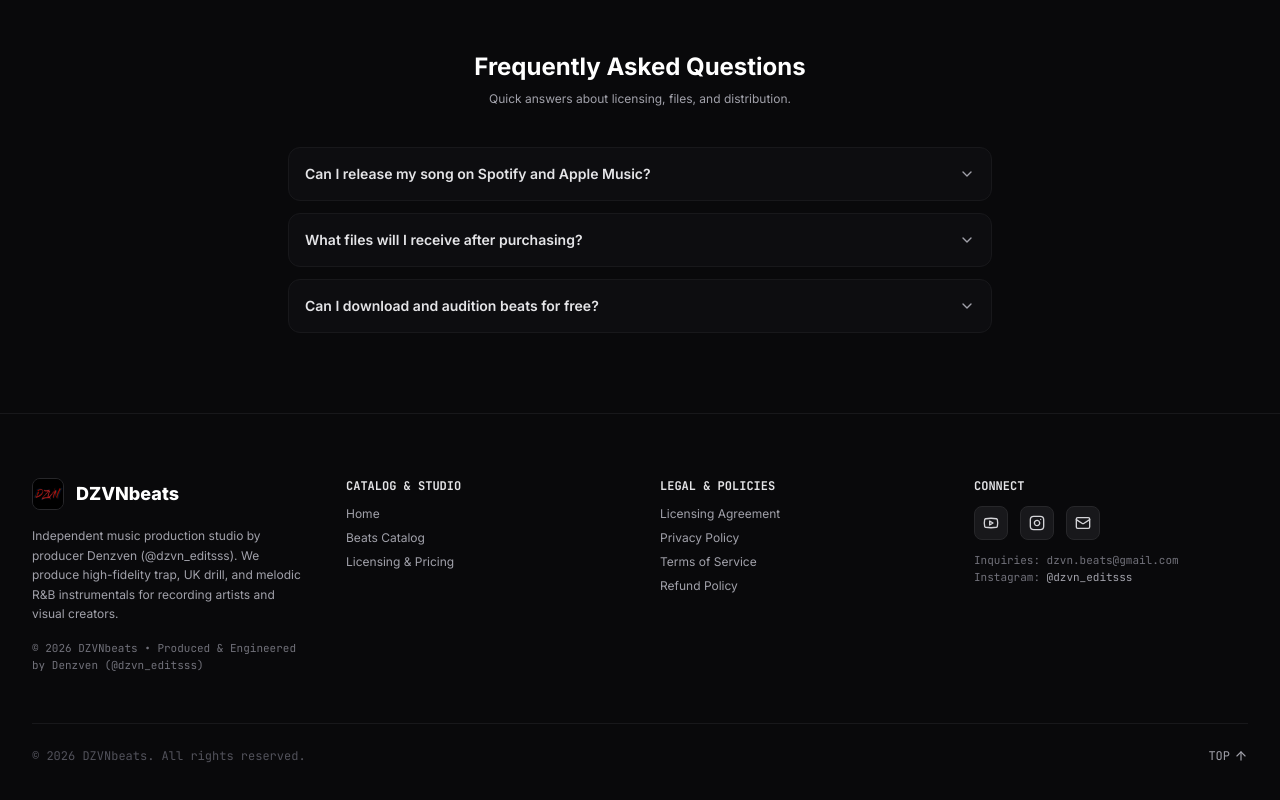
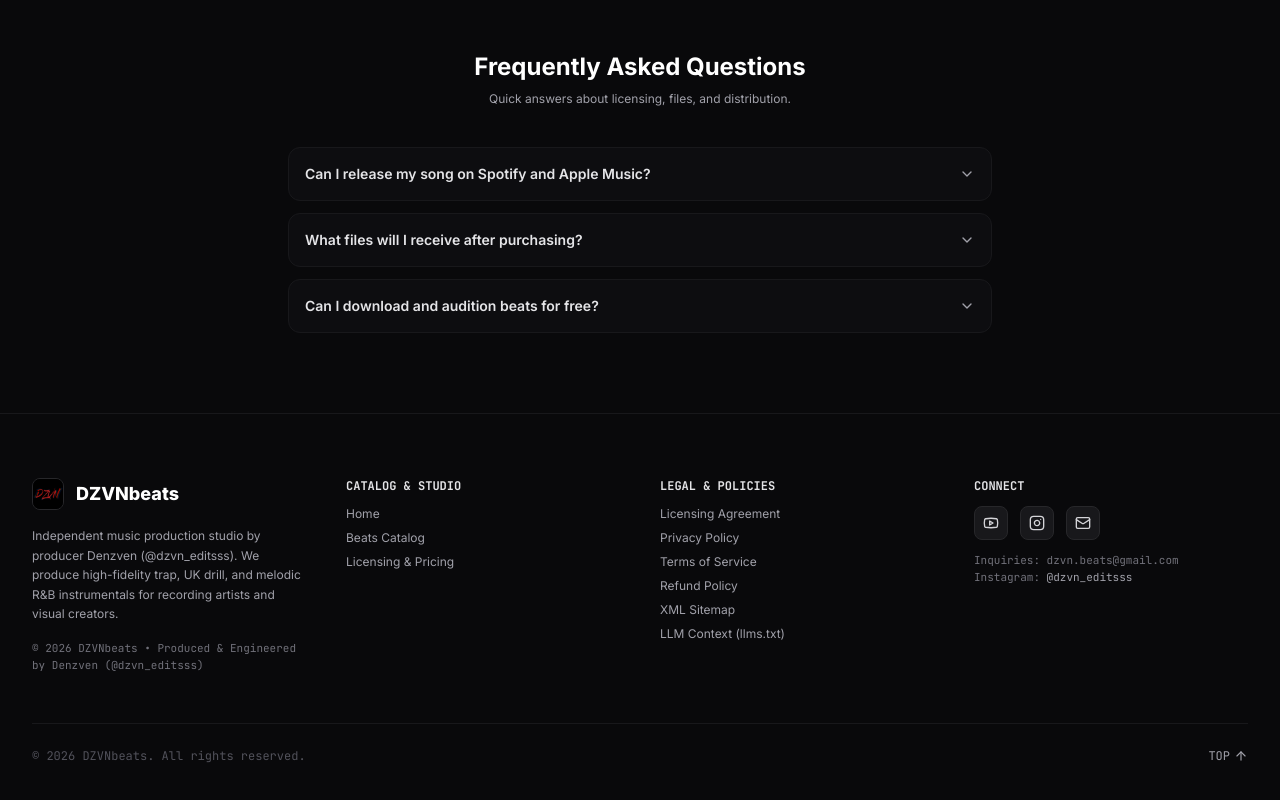
Before and after one commit to denzven/DZVNbeats, a React (Vite) app: page /#/ in a window 1280 px wide. Shown: the part 3129-3929 px from the top of the page. Built offline with nearby package versions, Linux system fonts and the light colour scheme.

Commit message:
SEO: link sitemap and llms.txt in head and footer navigation

```diff
--- a/index.html
+++ b/index.html
@@ -72,6 +72,14 @@
       type="text/markdown"
       href="https://denzven.github.io/DZVNbeats/llms.txt"
       title="LLM Context"
+    />
+
+    <!-- XML Sitemap for Search Engine Crawlers -->
+    <link
+      rel="sitemap"
+      type="application/xml"
+      title="Sitemap"
+      href="https://denzven.github.io/DZVNbeats/sitemap.xml"
     />
 
     <!-- Preload Critical LCP Hero Banner with High Priority -->
--- a/src/components/Footer.tsx
+++ b/src/components/Footer.tsx
@@ -109,6 +109,26 @@ export const Footer: React.FC = () => {
                   Refund Policy
                 </Link>
               </li>
+              <li>
+                <a
+                  href={`${import.meta.env.BASE_URL}sitemap.xml`}
+                  target="_blank"
+                  rel="noopener noreferrer"
+                  className="hover:text-white transition-colors"
+                >
+                  XML Sitemap
+                </a>
+              </li>
+              <li>
+                <a
+                  href={`${import.meta.env.BASE_URL}llms.txt`}
+                  target="_blank"
+                  rel="noopener noreferrer"
+                  className="hover:text-white transition-colors"
+                >
+                  LLM Context (llms.txt)
+                </a>
+              </li>
             </ul>
           </div>
 
```
